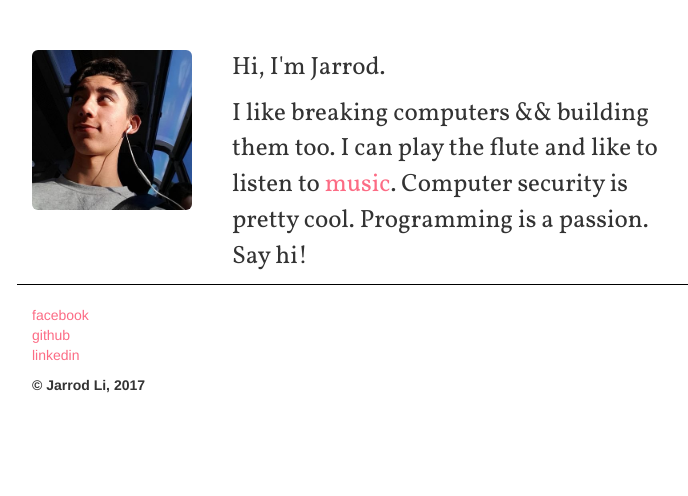
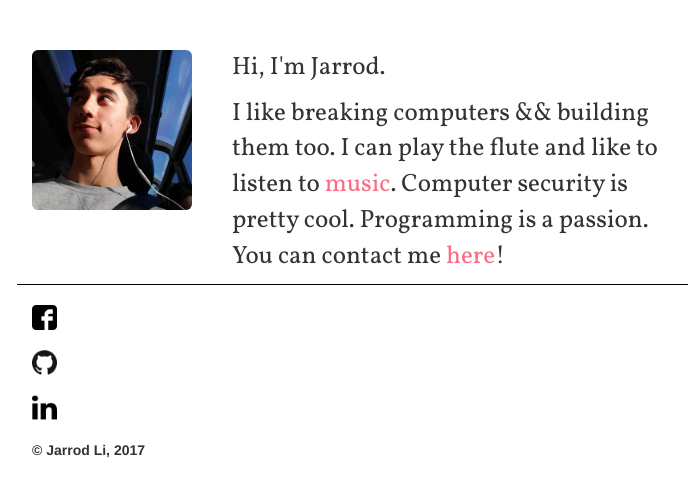
Before and after one commit to jarrodli/old-web, a plain HTML site: page index.html in a window 1280 px wide. Shown: the whole page, without its empty margins (78-766 px from the left). Drawn offline with nearby package versions, Linux system fonts and the light colour scheme.

Commit message:
change footer & add contact

```diff
--- a/css/custom.css
+++ b/css/custom.css
@@ -43,7 +43,7 @@ a:hover {
 }
 
 .cpy {
-    padding-top: 10px;
+    padding-top: 20px;
     font-family: 'Helvetica';
     font-weight: bold;
 }
--- a/index.html
+++ b/index.html
@@ -25,16 +25,16 @@
     		</div>
     		<div class="txt col-lg-5 col-md-5 col-sm-12 col-xs-12">
     			<p>Hi, I'm Jarrod.</p>
-    			<p>I like breaking computers &amp;&amp; building them too. I can play the flute and like to listen to <a href="https://open.spotify.com/user/12151019625">music</a>. Computer security is pretty cool. Programming is a passion. Say hi!</p>
+    			<p>I like breaking computers &amp;&amp; building them too. I can play the flute and like to listen to <a href="https://open.spotify.com/user/12151019625">music</a>. Computer security is pretty cool. Programming is a passion. You can contact me <a href="mailto:admin@jarrodli.me">here</a>!</p>
     		</div>
     	</div>
     	</hr>
-    	<div class="footer col-lg-12 col-md-12 col-sm-12 col-xs-12">
-    		<a href="http://www.facebook.com.au/jarrodli/">facebook</a>
+    	<div class="footer col-lg-12 col-md-12 col-sm-12 col-xs-12 clearfix">
+    		<a href="http://www.facebook.com.au/jarrodli/" target="_blank"><img src="img/facebook.jpg" class="img-responsive" width="25" height="25"></a>
     		<br>
-    		<a href ="http://www.github.com/jarrodli/">github</a>
+    		<a href ="http://www.github.com/jarrodli/" target="_blank"><img src="img/github.png" class="img-responsive" width="25" height="25"></a>
     		<br>
-    		<a href="http://www.linkedin.com/in/jarrodli/">linkedin</a>
+    		<a href="http://www.linkedin.com/in/jarrodli/" target="_blank"><img src="img/linkedin.png" class="img-responsive" width="25" height="25"></a>
     	</div>
     	<div class ="cpy col-lg-12 col-md-12 col-sm-12 col-xs-12">
     		<p>&copy;&nbsp;Jarrod Li, 2017</p>
```
Also changed, not shown: img/facebook.jpg (added), img/github.png (added), img/linkedin.png (added).
